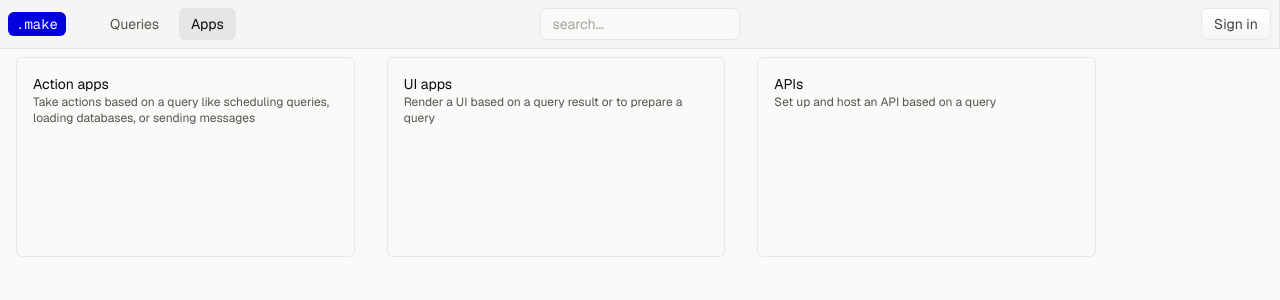
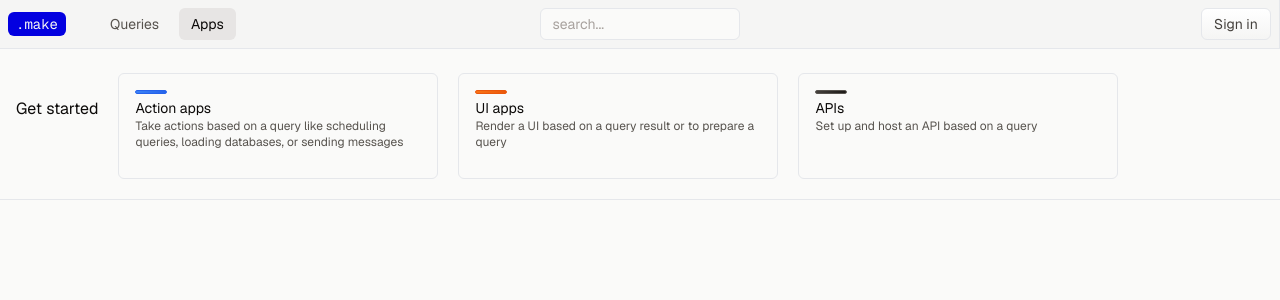
Before and after one commit to daviddkkim/Make, a Next.js app: page /apps in a window 1280 px wide. Shown: the top 300 px of the page. Built offline with nearby package versions, Linux system fonts and the light colour scheme; no server answers.

Commit message:
app page

```diff
--- a/src/app/(app)/apps/page.tsx
+++ b/src/app/(app)/apps/page.tsx
@@ -1,24 +1,32 @@
 export default function Page() {
   return (
-    <main className="bg-stone-50 h-screen w-full px-4 py-2 ">
-      <div className="max-w-[1080px] flex w-full gap-8">
-        <div className="w-full h-[200px] border rounded-md p-4">
+    <main className="bg-stone-50 h-screen w-full py-2 ">
+      <div className="flex gap-5 flex flex-row flex-wrap mt-4 mb-5 mx-4 ">
+        <h2 className=" max-w-[88px] text-base mt-6">Get started</h2>
+        <div className="flex flex-wrap gap-5 w-full max-w-[1080px]">
+          <div className="w-full  h-[106px] border rounded-md p-4 md:max-w-[320px]">
+            <div className="h-[4px] w-[32px] bg-gradient-to-r from-blue-500 to-blue-600 border border-blue-600 rounded-sm mb-1" />
             <div>
               <h2 className="text-sm">Action apps</h2>
               <p className="text-xs text-stone-600"> Take actions based on a query like scheduling queries, loading databases, or sending messages</p>
             </div>
           </div>
-        <div className="w-full h-[200px] border rounded-md p-4">
+          <div className="w-full  h-[106px] border rounded-md p-4 md:max-w-[320px]">
+            <div className="h-[4px] w-[32px] bg-gradient-to-r from-orange-500 to-orange-600 border border-orange-600 rounded-sm mb-1" />
+
             <h2 className="text-sm">UI apps</h2>
             <p className="text-xs text-stone-600"> Render a UI based on a query result or to prepare a query</p>
+          </div>
+          <div className="w-full  h-[106px] border rounded-md p-4 md:max-w-[320px]">
+            <div className="h-[4px] w-[32px] bg-gradient-to-r from-stone-700 to-stone-900 border border-stone-600 rounded-sm mb-1" />
 
-        </div>
-        <div className="w-full h-[200px] border rounded-md p-4">
             <h2 className="text-sm">APIs</h2>
             <p className="text-xs text-stone-600"> Set up and host an API based on a query</p>
 
           </div>
         </div>
+      </div>
+      <div className="w-full border-b" />
     </main>
   );
 }
```
Lines whose indentation alone changed are shown as unchanged.
